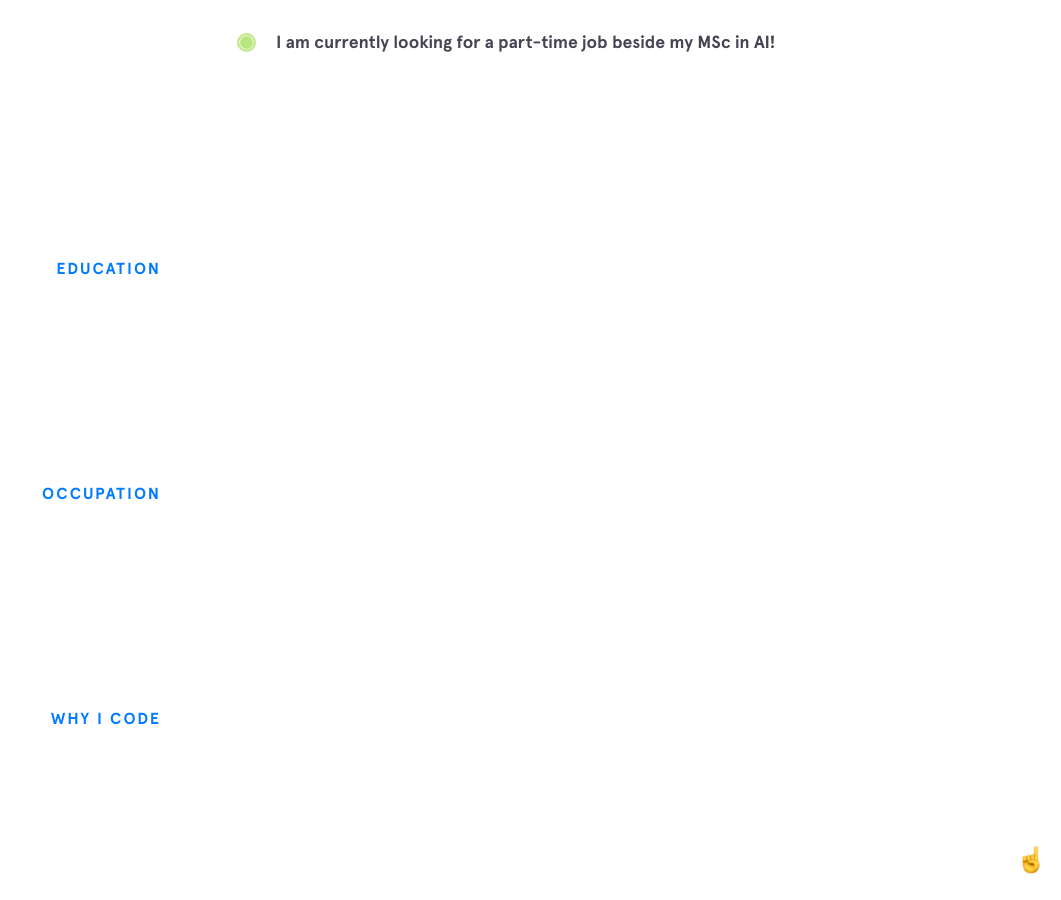
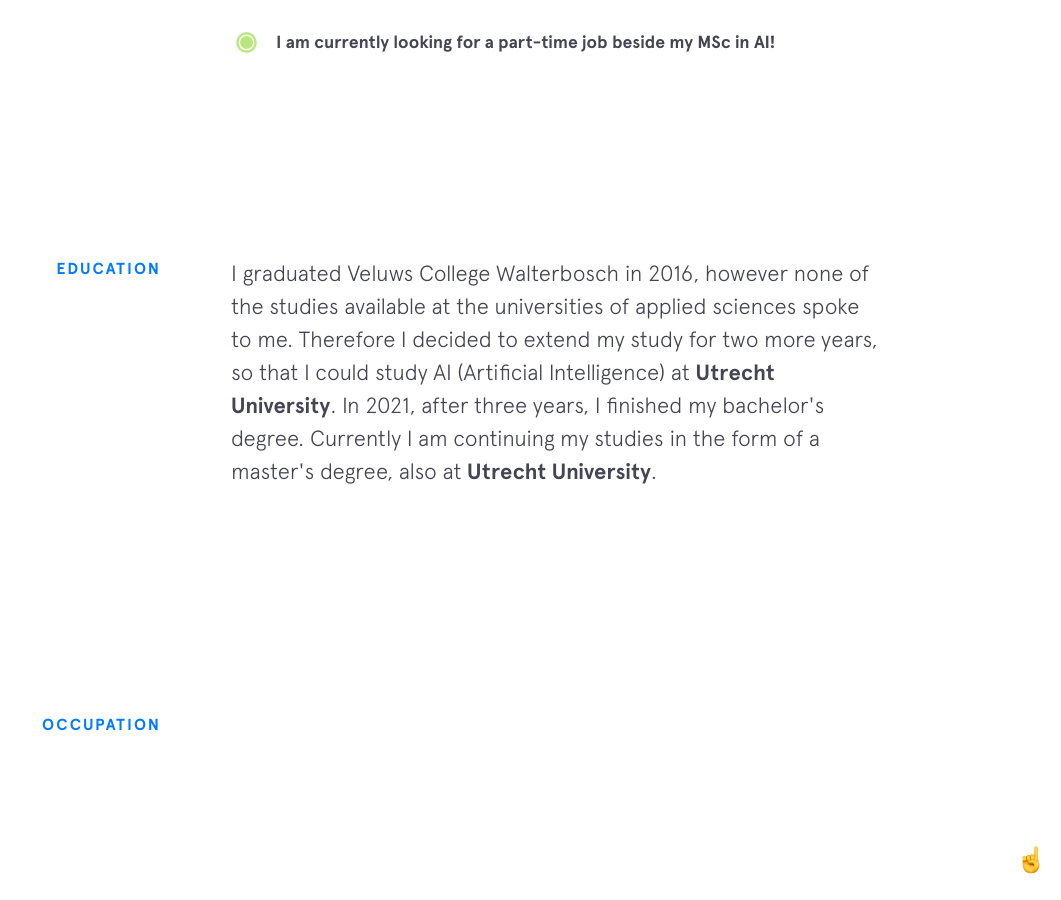
Before and after one commit to StephanAkkerman/StephanAkkerman.github.io, a Jekyll site: the page built from index.html, in a window 1280 px wide and 900 px high, scrolled down 1175 px. Shown: the whole window, without its empty margins (219-1280 px from the left). Built offline with Jekyll 4.4.1, drawn with Linux system fonts in a browser that asks for light colours; nearby versions of some CDN libraries.

Commit message:
Added education section

```diff
--- a/_includes/background.html
+++ b/_includes/background.html
@@ -1,4 +1,4 @@
-<section class="section about me" data-sr-id="0" style="visibility: visible; opacity: 1; transition: opacity 0.6s cubic-bezier(0.694, 0, 0.335, 1) 0s;">
+<section class="section about me">
   <div class="section__title">About me</div>
   <div class="section__content">
     <p style="font-size: 22px;"> Welcome to my website! I hope you get a small insight into my background by reading this section.
@@ -15,15 +15,20 @@
       <div class="status__message">I am currently looking for a part-time job beside my MSc in AI!</div> </a>
 </section>
 
-<section class="section education" data-sr-id="1" style="visibility: visible; opacity: 1; transition: opacity 0.6s cubic-bezier(0.694, 0, 0.335, 1) 0s;">
+<section class="section education">
   <div class="section__title">Education</div>
   <div class="section__content">
     <p style="font-size: 22px;">
-
+    I graduated <a href="https://www.veluwscollege.nl/walterbosch/" target="_blank"></a>Veluws College Walterbosch</a> in 2016,
+    however none of the studies available at the universities of applied sciences spoke to me.
+    Therefore I decided to extend my study for two more years, so that I could study AI (Artificial Intelligence)
+    at <a href="https://www.uu.nl/bachelors/kunstmatige-intelligentie" target="_blank">Utrecht University</a>.
+    In 2021, after three years, I finished my bachelor's degree. Currently I am continuing my studies in the form of a master's degree,
+    also at <a href="https://www.uu.nl/masters/en/artificial-intelligence" target="_blank">Utrecht University</a>.
     </p>
 </section>
 
-<section class="section occupation" data-sr-id="2" style="visibility: visible; opacity: 1; transition: opacity 0.6s cubic-bezier(0.694, 0, 0.335, 1) 0s;">
+<section class="section occupation">
   <div class="section__title">Occupation</div>
   <div class="section__content">
     <p style="font-size: 22px;">
@@ -31,7 +36,7 @@
     </p>
 </section>
 
-<section class="section why i code" data-sr-id="3" style="visibility: visible; opacity: 1; transition: opacity 0.6s cubic-bezier(0.694, 0, 0.335, 1) 0s;">
+<section class="section why i code">
   <div class="section__title">Why I Code</div>
   <div class="section__content">
     <p style="font-size: 22px;">
@@ -39,7 +44,7 @@
     </p>
 </section>
 
-<section class="section what i code" data-sr-id="4" style="visibility: visible; opacity: 1; transition: opacity 0.6s cubic-bezier(0.694, 0, 0.335, 1) 0s;">
+<section class="section what i code">
   <div class="section__title">What I Code</div>
   <div class="section__content">
     <p style="font-size: 22px;">
@@ -47,7 +52,7 @@
     </p>
 </section>
 
-<section class="section interests" data-sr-id="5" style="visibility: visible; opacity: 1; transition: opacity 0.6s cubic-bezier(0.694, 0, 0.335, 1) 0s;">
+<section class="section interests">
   <div class="section__title">Interests</div>
   <div class="section__content">
     <p style="font-size: 22px;">
```
